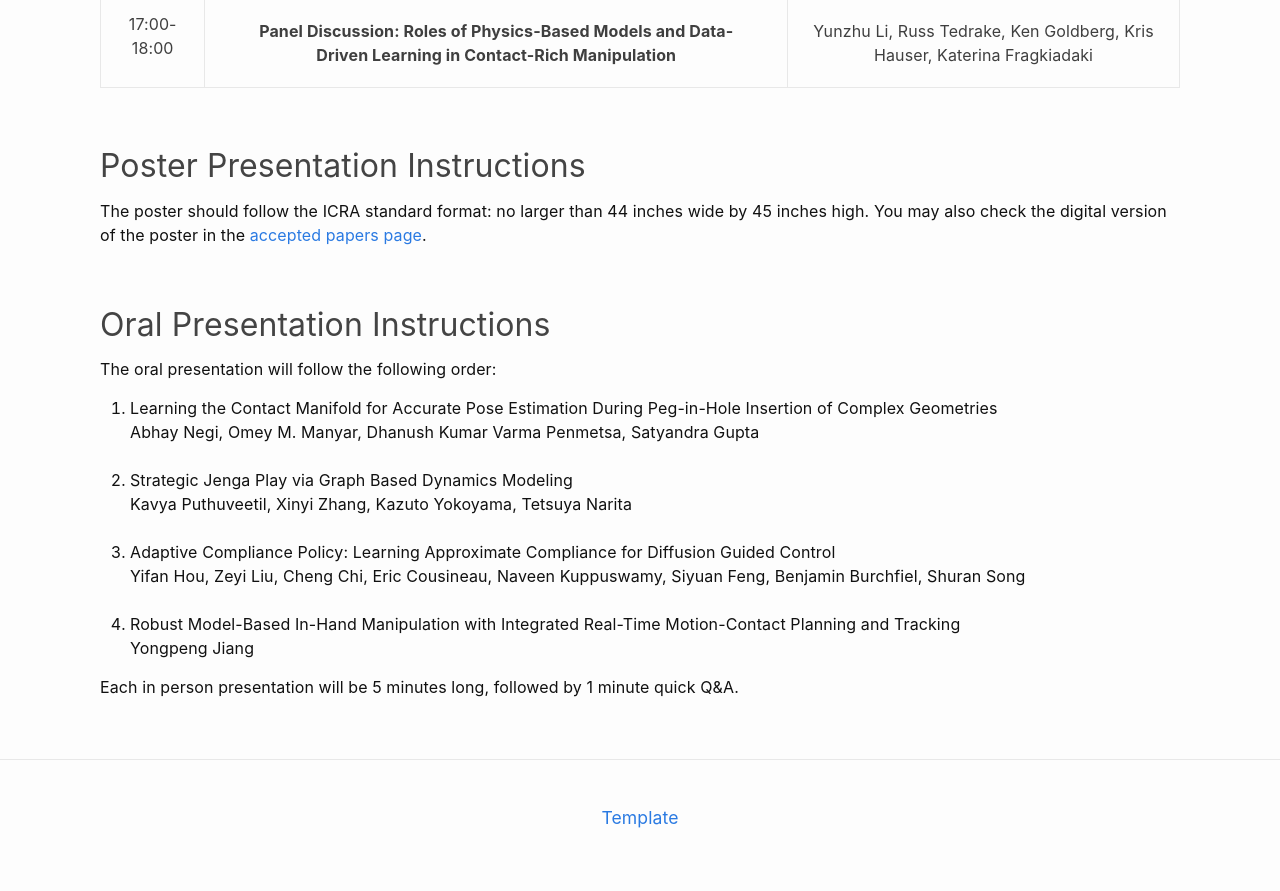
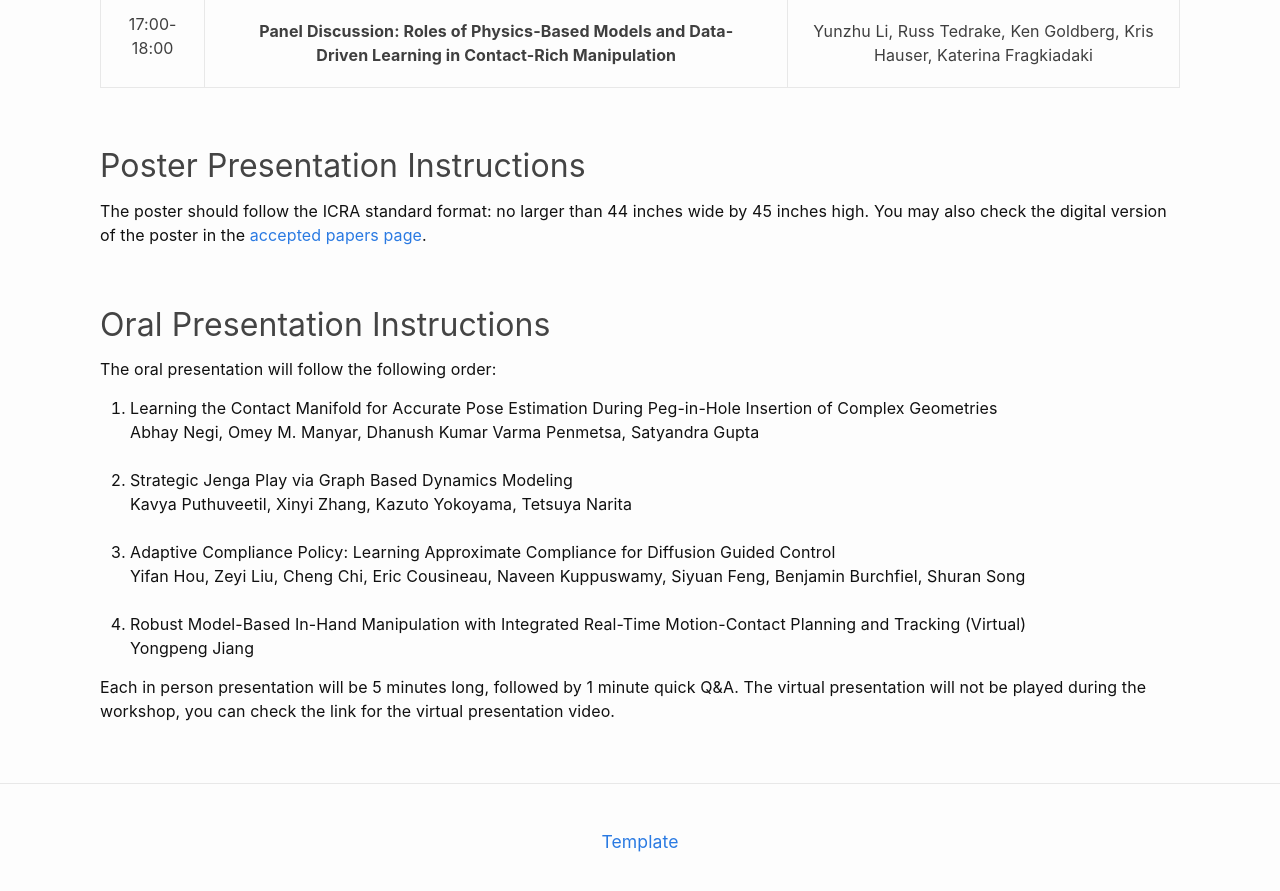
Before and after one commit to contact-rich/contact-rich.github.io, a Jekyll site: the page built from schedule.md, in a window 1280 px wide and 900 px high, scrolled down 1010 px. Shown: the top 891 px of the window. Built offline with Jekyll 4.4.1, drawn with Linux system fonts in a browser that asks for light colours.

Commit message:
minor updates

```diff
--- a/schedule.md
+++ b/schedule.md
@@ -31,13 +31,13 @@ The oral presentation will follow the following order:
   </li>
   <br>
   <li>
-    Robust Model-Based In-Hand Manipulation with Integrated Real-Time Motion-Contact Planning and Tracking <br>
+    Robust Model-Based In-Hand Manipulation with Integrated Real-Time Motion-Contact Planning and Tracking (Virtual) <br>
     Yongpeng Jiang
   </li>
 </ol>
 
 Each in person presentation will be 5 minutes long, followed by 1 minute quick Q&A.
-<!-- The virtual presentation will not be played during the workshop, but you can check the link for the video. -->
+The virtual presentation will not be played during the workshop, you can check the link for the virtual presentation video.
 
 <!-- ## Honors and Awards -->
 
```
Also changed, not shown: papers.md (+1 -1 lines), 3 other files.
